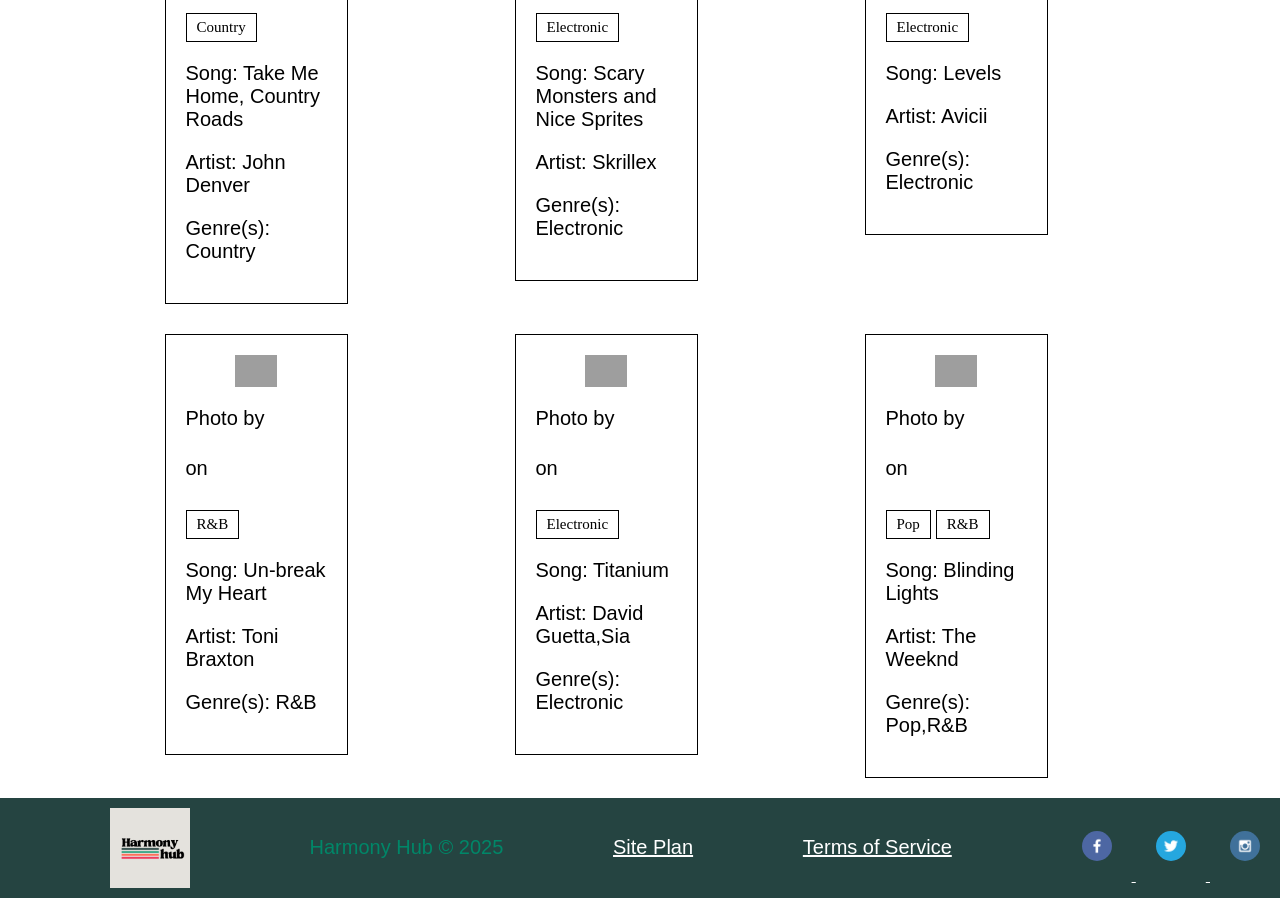
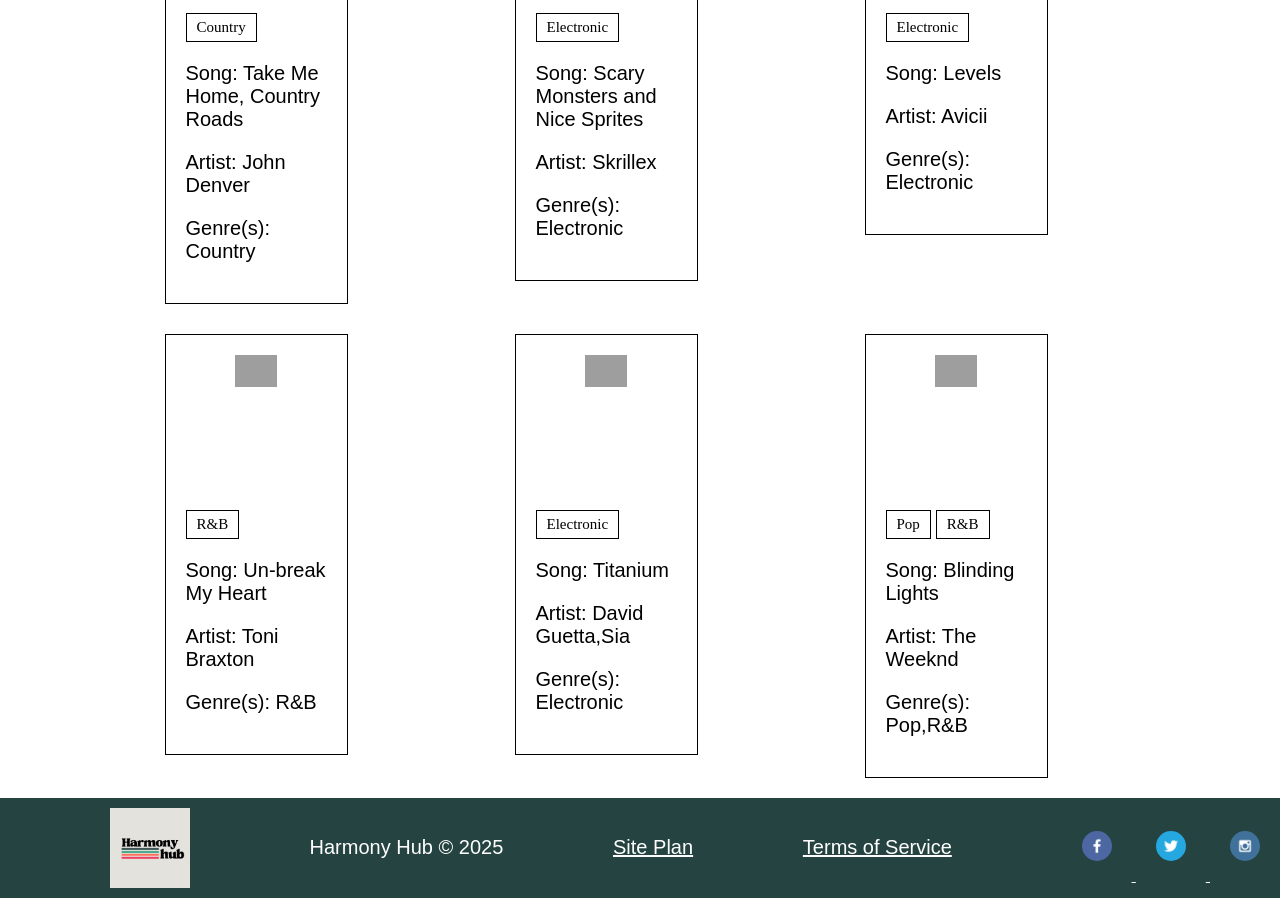
Before and after one commit to kaitlinheusner/wdd131, a plain HTML site: page harmony-hub/the-hub.html in a window 1280 px wide. Shown: the part 579-1477 px from the top of the page. Drawn offline with Linux system fonts and the light colour scheme; grey boxes are pictures that could not be loaded; a web font is replaced by a local one.

Commit message:
Color Update

```diff
--- a/harmony-hub/hub.css
+++ b/harmony-hub/hub.css
@@ -168,8 +168,12 @@ p{
     font-family: var(--paragraph-font);
 }
 
+.credits{
+    color: white;
+}
+
 #copyright{
-    color: var(--primary-color);
+    color: white;
 }
 
 footer{
--- a/harmony-hub/hub.js
+++ b/harmony-hub/hub.js
@@ -9,7 +9,7 @@ function songTemplate (song){
     return ` <div class="song-gallery">
             <article class="song-card">
                 <img class="song-image" src="images/charlesdeluvio-6k4HkET8dPM-unsplash.jpg" alt="Song Player">
-                <p>Photo by <a href="https://unsplash.com/@charlesdeluvio?utm_content=creditCopyText&utm_medium=referral&utm_source=unsplash">charlesdeluvio</a> on <a href="https://unsplash.com/photos/black-remote-control-on-white-textile-6k4HkET8dPM?utm_content=creditCopyText&utm_medium=referral&utm_source=unsplash">Unsplash</a></p>
+                <p class= "credits" >Photo by <a href="https://unsplash.com/@charlesdeluvio?utm_content=creditCopyText&utm_medium=referral&utm_source=unsplash">charlesdeluvio</a> on <a href="https://unsplash.com/photos/black-remote-control-on-white-textile-6k4HkET8dPM?utm_content=creditCopyText&utm_medium=referral&utm_source=unsplash">Unsplash</a></p>
                 <div class="song-content">
                     <div class="tag-container">
                        ${tagsTemplate(song.genres)}
```
